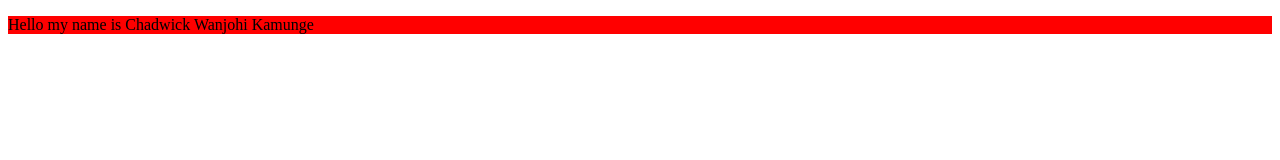
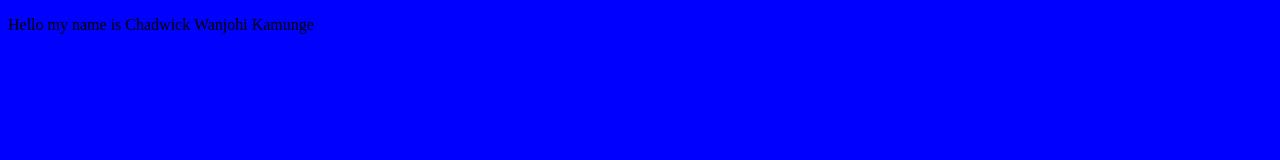
Before and after one commit to Xbuster/githtmlcss, a plain HTML site: page index.html in a window 1280 px wide. Drawn offline with Linux system fonts and the light colour scheme.

```diff
--- a/style.css
+++ b/style.css
@@ -1,4 +1,4 @@
-div{
+body{
 
-	background-color:red
+	background-color:blue
 }
```
